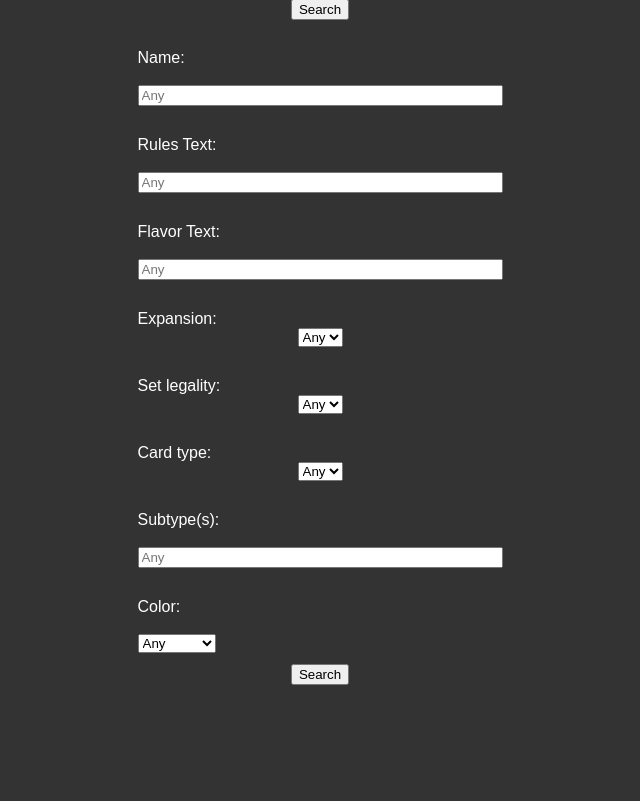
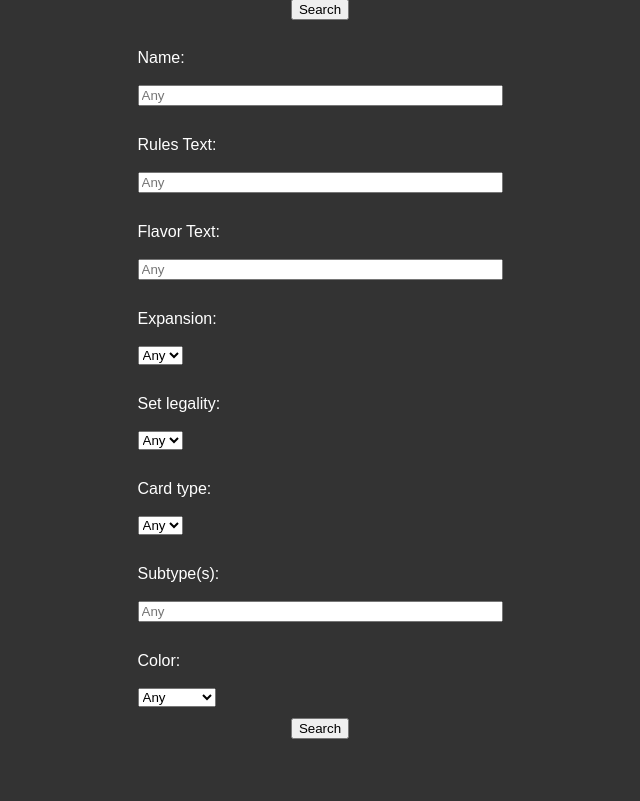
Before and after one commit to s-i-dunn-wsu/cs483_proj, a Python web app: template mtg_qe/site/templates/advanced.html in a window 1280 px wide. Shown: the part 166-967 px from the top of the page, without its empty margins (320-960 px from the left). Before the commit the page ends 851 px from the top, so only its background shows below. Run offline with Jinja, Linux system fonts and the light colour scheme; the template is opened without the code that fills it, so the values that code supplies are empty.

Commit message:
Tweaked advanced search form spacing

```diff
--- a/mtg_qe/site/templates/advanced.html
+++ b/mtg_qe/site/templates/advanced.html
@@ -45,32 +45,35 @@
                     <tr><td>
                         <br/>
                         <div align="left">Expansion:</div>
-                <select name="expansions">
+                        <br/>
+                        <div align="left"><select name="expansions">
                             <option value="">Any</option>
                             {% for expansion in expansion_list %}
                             <option value="{{ expansion }}">{{ expansion }}</option>
                             {% endfor %}
-                </select>
+                        </select></div>
                     </td></tr>
                     <tr><td>
                         <br/>
                         <div align="left">Set legality:</div>
-                <select name="format">
+                        <br/>
+                        <div align="left"><select name="format">
                             <option value="">Any</option>
                             {% for format in format_list %}
                             <option value="{{ format }}">{{ format }}</option>
                             {% endfor %}
-                </select>
+                        </select></div>
                     </td></tr>
                     <tr><td>
                         <br/>
                         <div align="left">Card type:</div>
-                <select name="type">
+                        <br/>
+                        <div align="left"><select name="type">
                             <option value="">Any</option>
                             {% for type in type_list %}
                             <option value="{{ type }}">{{ type }}</option>
                             {% endfor %}
-                </select>
+                        </select></div>
                     </td></tr>
                     <tr><td>
                         <br/>
@@ -95,5 +98,8 @@
                 </table>
                 <input type="submit" value="Search">
         </form>
+        <br/>
+        <br/>
+        <br/>
     </body>
 </html>
```
Lines whose indentation alone changed are shown as unchanged.
